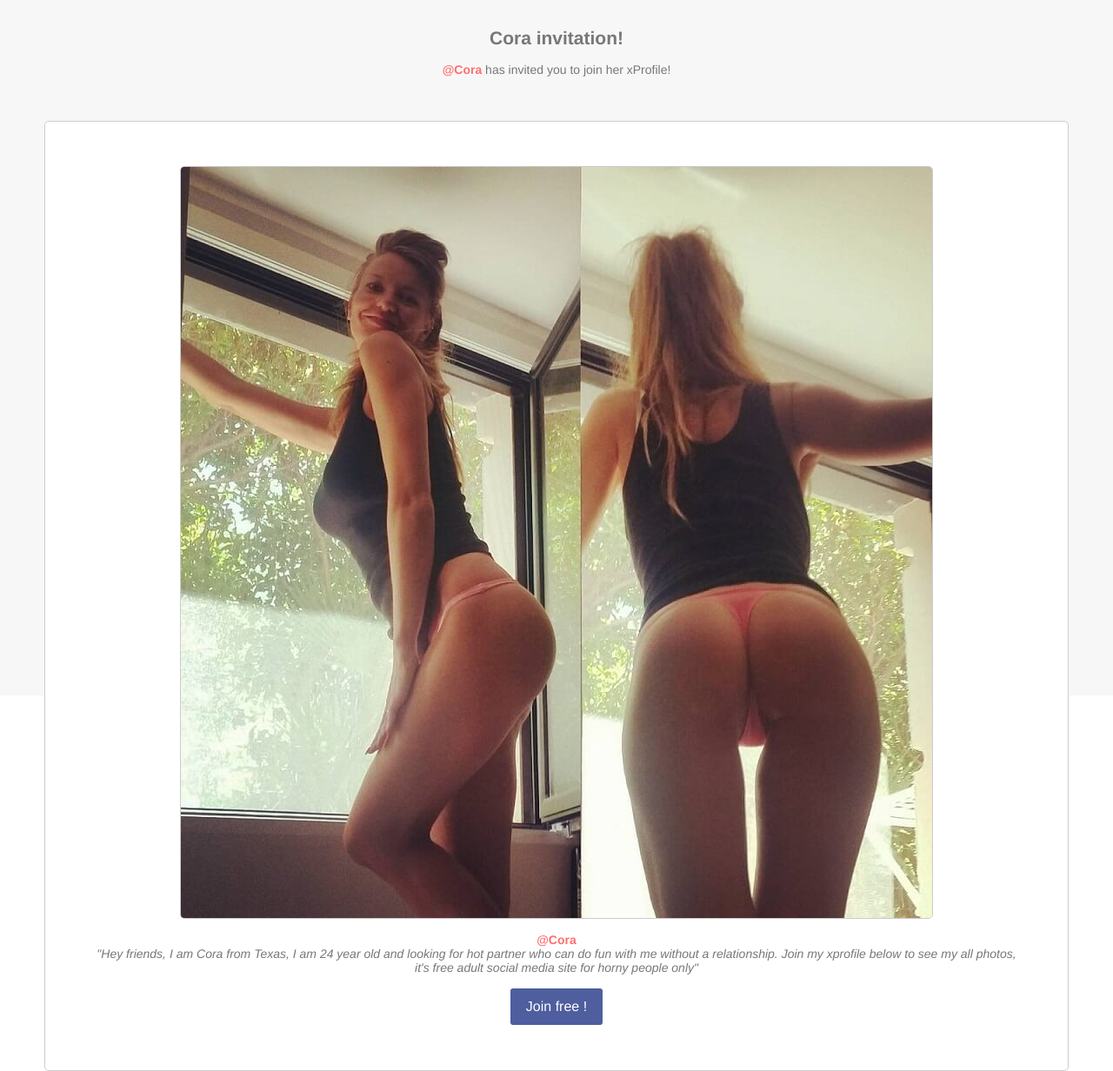
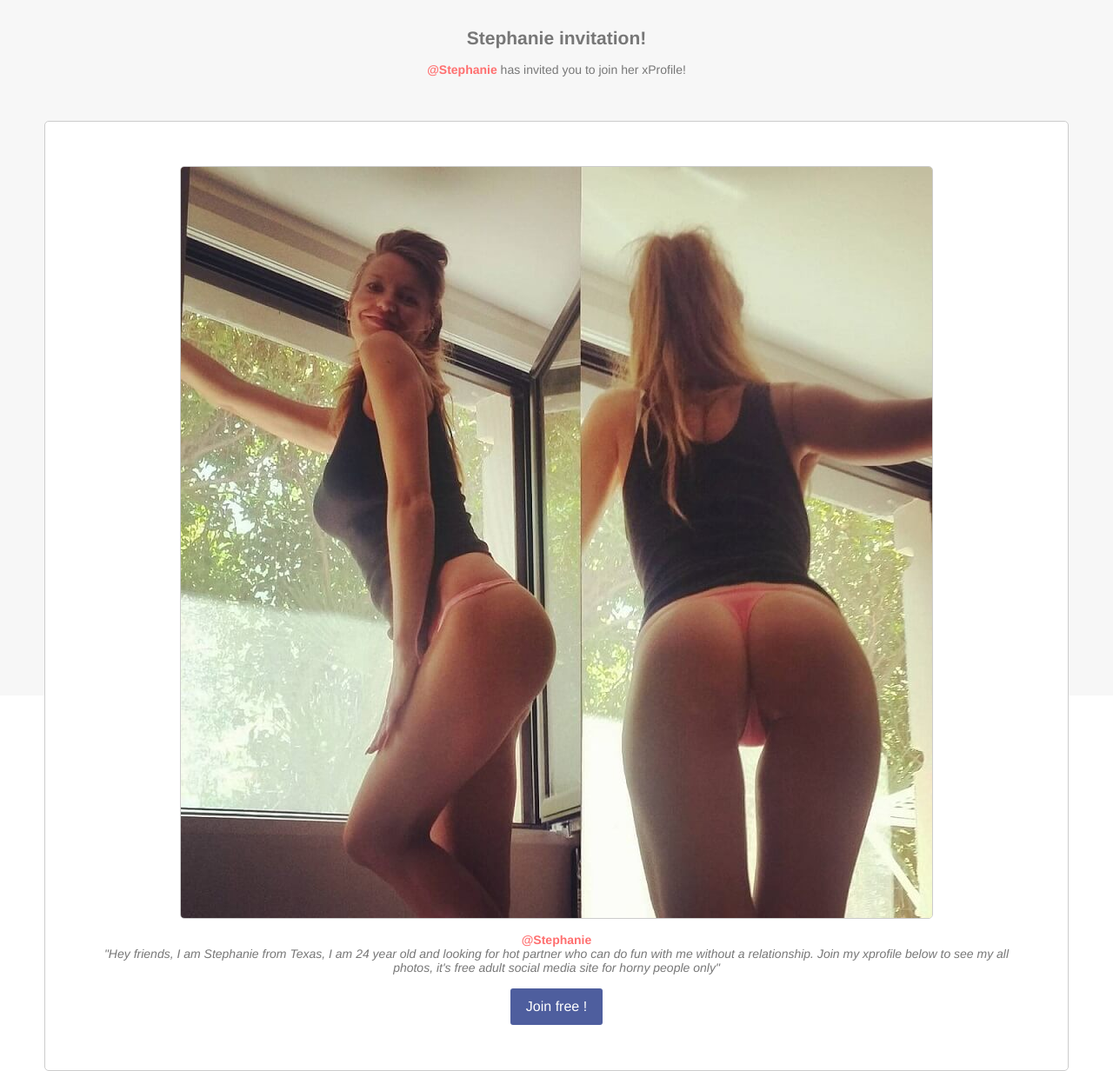
Before and after one commit to CoraTurner/CoraTurner.github.io, a plain HTML site: page index.html in a window 1280 px wide. Shown: the whole page at 87% size. Drawn offline with Linux system fonts and the light colour scheme.

Commit message:
Update index.html

```diff
--- a/index.html
+++ b/index.html
@@ -1,4 +1,4 @@
-<html><head><title>Cora invitation!</title>
+<html><head><title>Stephanie invitation!</title>
 	<meta name="viewport" content="width=device-width, initial-scale=1">
     <style>
     td{text-align:center}
@@ -6,14 +6,14 @@
     </style>
 </head>
     <body>
-        <div style="width:100%;height:100%;background-color: #f7f7f7;font-family: Helvetica, Coral, sans-serif;font-size: 14px;color: #777777;">
+        <div style="width:100%;height:100%;background-color: #f7f7f7;font-family: Helvetica, Stephaniel, sans-serif;font-size: 14px;color: #777777;">
             <center>
-                <br/><br/><span style="font-weight:700;font-size:150%;">Cora invitation!</span><br/><br/>
-                        <span style="color: #ff6f6f;font-weight: bold">@Cora</span> has invited you to join her xProfile!
+                <br/><br/><span style="font-weight:700;font-size:150%;">Stephanie invitation!</span><br/><br/>
+                        <span style="color: #ff6f6f;font-weight: bold">@Stephanie</span> has invited you to join her xProfile!
                             <div style="background-color: #ffffff;border: 1px solid #cccccc;border-radius: 5px;margin:4%;padding:4%;">
                                     <img src="/pic.jpg" style="border: 1px solid #cccccc;border-radius: 5px;color: #ff6f6f;max-width:100%;display:block;margin:auto;vertical-align:middle;" />
-                                    <br /><span style="color: #ff6f6f;font-weight: bold;">@Cora</span>
-                                    <div style="font-size: 14px;text-align: center;font-style: italic;">"Hey friends, I am Cora from Texas, I am 24 year old and looking for hot partner who can do fun with me without a relationship. Join my xprofile below to see my all photos, it's free adult social media site for horny people only"<br /><br /></div>
+                                    <br /><span style="color: #ff6f6f;font-weight: bold;">@Stephanie</span>
+                                    <div style="font-size: 14px;text-align: center;font-style: italic;">"Hey friends, I am Stephanie from Texas, I am 24 year old and looking for hot partner who can do fun with me without a relationship. Join my xprofile below to see my all photos, it's free adult social media site for horny people only"<br /><br /></div>
                                     <a href="https://nqinviteyou.blogspot.com" style="font-size: 16px; color: #ffffff; text-decoration: none; text-decoration: none; -webkit-border-radius: 3px; -moz-border-radius: 3px; border-radius: 3px; padding: 12px 18px; background-color: #4e5e9e; display: inline-block;">Join free !</a>
                             </div>
             </center>
```
